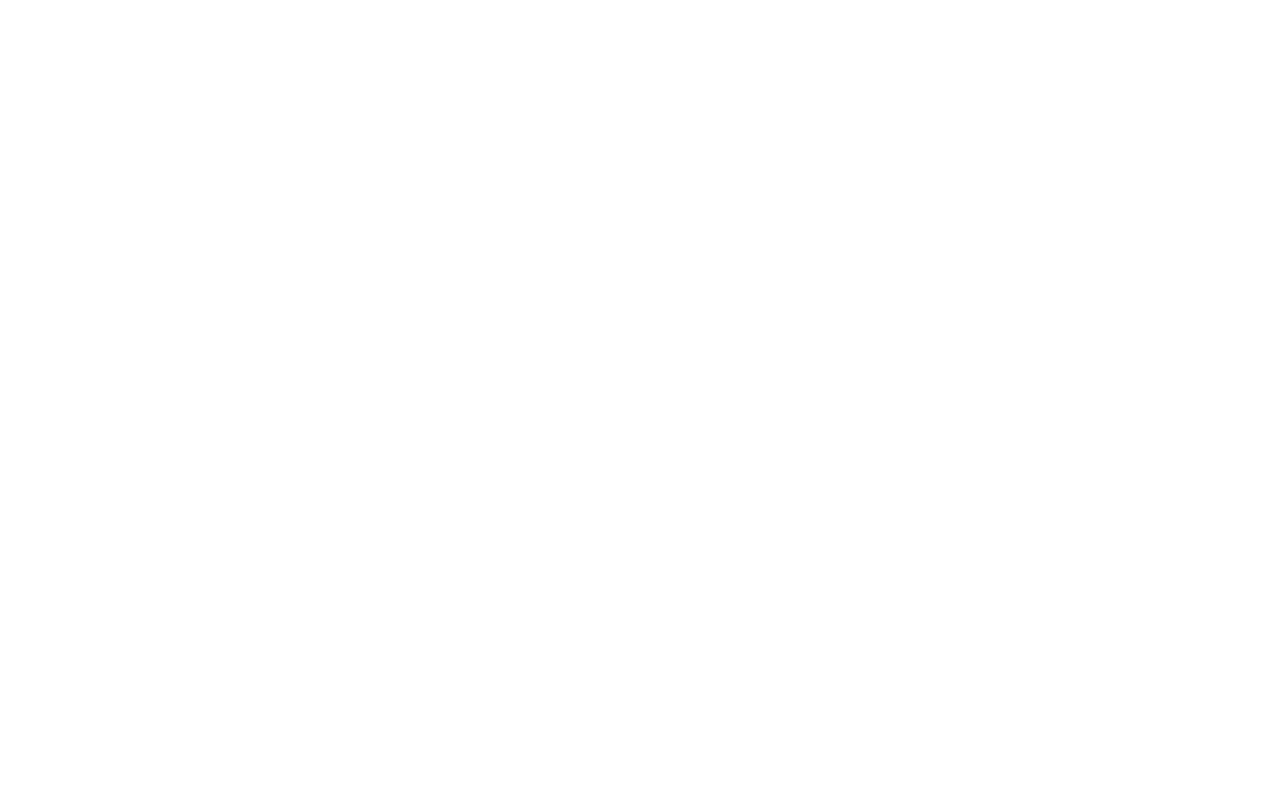
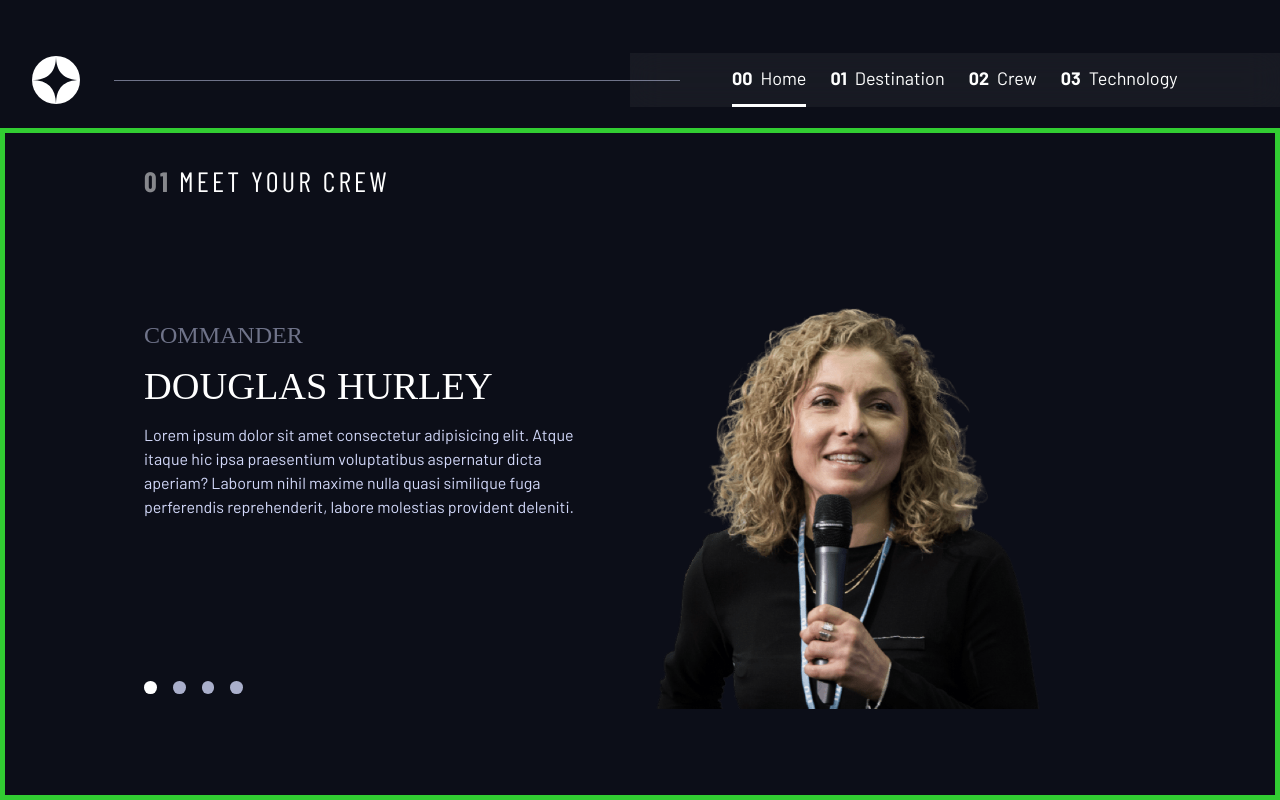
Before and after one commit to cyoni/space-tourism-website, a React (Vite) app in the folder vite/: page /crew in a window 1280 px wide. Before the commit this address had no page. Built offline with nearby package versions, Linux system fonts and the light colour scheme; a web font is replaced by a local one.

Commit message:
working on crew page

```diff
--- a/vite/src/App.tsx
+++ b/vite/src/App.tsx
@@ -4,6 +4,7 @@
 import Layout from "./components/Layout";
 import ScreenContent from "./pages/ScreenContent";
 import Destination from "./pages/Destination";
+import Crew from "./pages/Crew";
 
 function App() {
   return (
@@ -12,6 +13,7 @@
         <Route path="/" element={<Layout />}>
           <Route index element={<Home />} />
           <Route path="/destination" element={<Destination />} />
+          <Route path="/crew" element={<Crew />} />
           {/* <Route path="*" element={<ScreenContent />} /> */}
         </Route>
       </Routes>
--- /dev/null
+++ b/vite/src/pages/Crew.tsx
@@ -0,0 +1,38 @@
+function Crew() {
+  return (
+    <main className={`grid-container grid-container--crew`}>
+      <h1 className="page-title flex">
+        <span aria-hidden="true">01</span>
+        Meet your crew
+      </h1>
+
+      <div className="tabs tabs--crew">
+        <button className="active"></button>
+        <button></button>
+        <button></button>
+        <button></button>
+      </div>
+
+      <article className="content--crew flow">
+        <div className="crow-details flow">
+          <h2 className="fs-600 ff-serif uppercase">Commander</h2>
+          <p className="fs-700 uppercase ff-serif crew-name">Douglas Hurley</p>
+        </div>
+        <p className="text-accent">
+          Lorem ipsum dolor sit amet consectetur adipisicing elit. Atque itaque
+          hic ipsa praesentium voluptatibus aspernatur dicta aperiam? Laborum
+          nihil maxime nulla quasi similique fuga perferendis reprehenderit,
+          labore molestias provident deleniti.
+        </p>
+      </article>
+
+      <img
+        className="image--crew"
+        src="assets/crew/image-anousheh-ansari.png"
+        alt="crew"
+      />
+    </main>
+  );
+}
+
+export default Crew;
--- a/vite/style.css
+++ b/vite/style.css
@@ -204,6 +204,10 @@
   gap: var(--gap, 1rem);
 }
 
+.flow > * + * {
+  margin-top: var(--flow-gap, 0.5rem);
+}
+
 .container {
   padding-inline: 2em;
   margin-inline: auto;
@@ -251,14 +255,41 @@
   }
 }
 
+.grid-container--crew {
+  grid-template-areas:
+    "title"
+    "content"
+    "tabs"
+    "image";
+
+  --grid-gap: 1.5rem;
+
+  .page-title {
+    grid-area: title;
+  }
+
+  .content--crew {
+    grid-area: content;
+    --flow-gap: 1rem;
+  }
+
+  .image--crew {
+    grid-area: image;
+  }
+
+  .tabs--crew {
+    grid-area: tabs;
+  }
+}
+
 .grid-container--destination > * {
   --gap: 2rem;
 }
 
-.grid-container--destination > img {
+.grid-container--destination > img,
+.grid-container--crew .image--crew {
   max-width: 60%;
 }
-
 
 .grid-container--destination .additional-info {
   justify-content: center;
@@ -302,10 +333,38 @@
 
 .tabs {
   display: flex;
-  gap: 1.5rem;
+  gap: var(--tab-gap, 1.5rem);
   list-style: none;
 
   --underline-gap: 0.75rem;
+}
+
+.tabs--crew {
+  --tab-gap: 1rem;
+}
+
+h2:has(+ .crew-name) {
+  color: hsl(var(--clr-light) / 0.5);
+  font-size: clamp(1rem, 3vw, 1.5rem);
+}
+
+.crew-name {
+  font-size: clamp(1.5rem, 3vw, 3rem);
+}
+
+.crow-details {
+}
+
+.tabs--crew > * {
+  border-radius: 50%;
+  padding: 0.4rem;
+  background-color: hsl(var(--clr-light) / 0.8);
+  border: none;
+  cursor: pointer;
+}
+
+.tabs--crew > .active {
+  background-color: hsl(var(--clr-white));
 }
 
 .primary-nav {
@@ -474,7 +533,16 @@
       ". image info .";
   }
 
-  .grid-container--destination > img {
+  .grid-container--crew {
+    justify-items: start;
+    grid-template-areas:
+      ". title title ."
+      ". content image ."
+      ". tabs image .";
+  }
+
+  .grid-container--destination > img,
+  .grid-container--crew .image--crew {
     max-width: 80%;
   }
 
```
